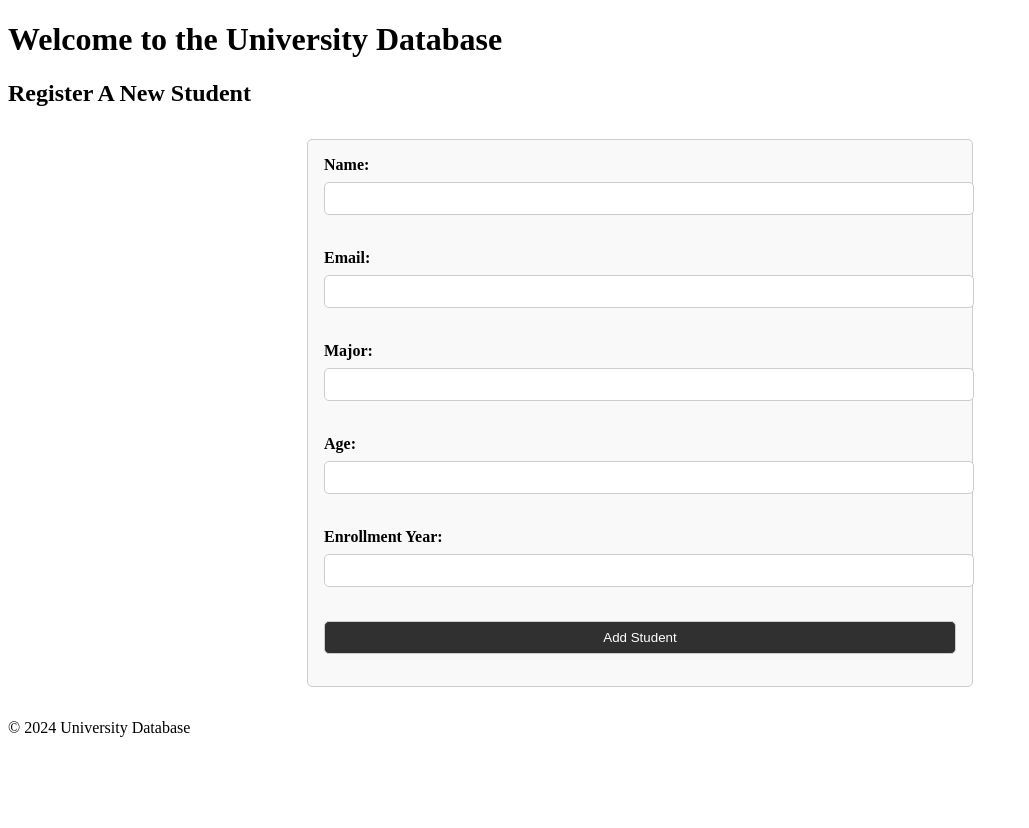
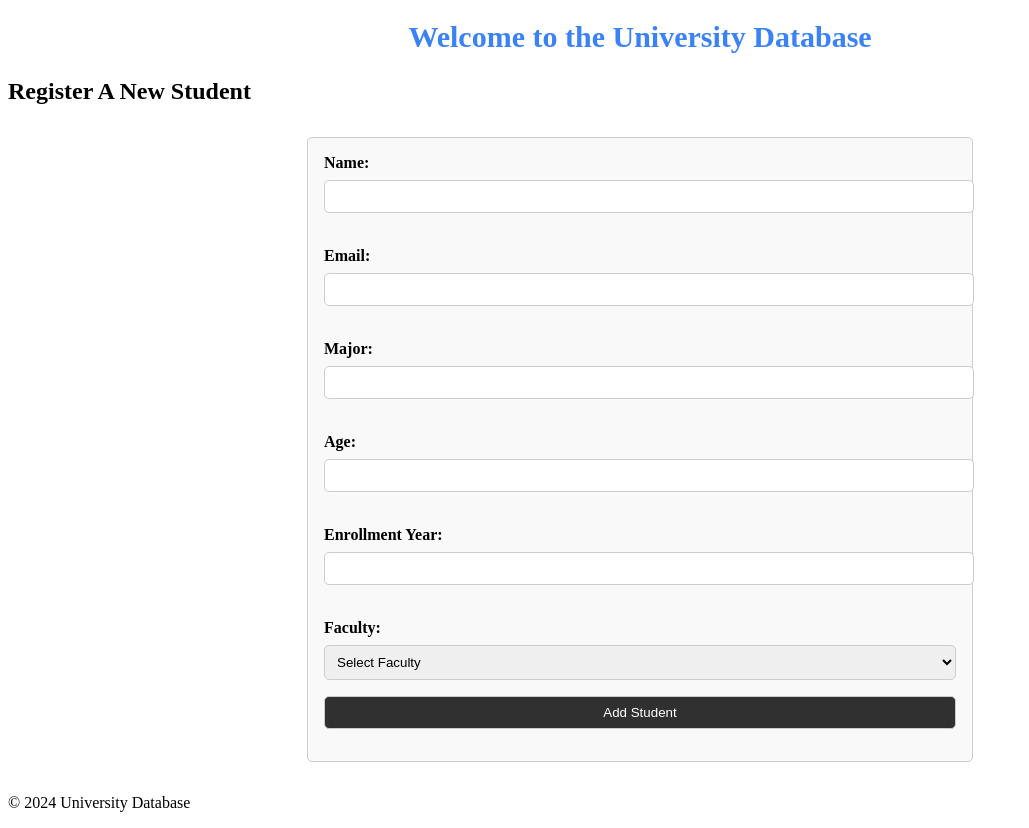
Before and after one commit to Ebrahim-Ramadan/dbms, a Flask app: page /register_student in a window 1280 px wide. Shown: the whole page, without its empty margins (0-1029 px from the left). Before the commit the page ends 737 px from the top, so only its background shows below. Run offline with Flask 3, Linux system fonts and the light colour scheme; data that the repository does not hold is empty.

Commit message:
added facultites and professors with relations and junction table

```diff
--- a/app.py
+++ b/app.py
@@ -23,7 +23,13 @@ def index():
 
 @app.route('/register_student')
 def register_student():
-    return render_template('register_student.html')
+    conn = get_db_connection()
+    cursor = conn.cursor()
+    # Fetch faculties
+    cursor.execute('SELECT faculty_id, name FROM faculty')
+    faculties = [{'id': row[0], 'name': row[1]} for row in cursor.fetchall()]
+    conn.close()
+    return render_template('register_student.html', faculties=faculties)
 
 @app.route('/students', methods=['GET'])
 def get_students():
@@ -33,8 +39,11 @@ def get_students():
 
     conn = get_db_connection()
     cursor = conn.cursor()
-    cursor.execute('SELECT student_id, enrollment_year, name, major , age, gpa, email FROM students')
-    students = [{'id': row[0], 'enrollment_year': row[1], 'name': row[2], 'major': row[3], 'age': row[4], 'gpa': row[5], 'email': row[6]} for row in cursor.fetchall()]
+    cursor.execute('SELECT student_id, enrollment_year, name, major , age, gpa, email, faculty_id FROM students')
+    students = [{'id': row[0], 'enrollment_year': row[1], 'name': row[2], 'major': row[3], 'age': row[4], 'gpa': row[5], 'email': row[6], 'faculty_id': row[7]} for row in cursor.fetchall()]
+
+
+
     conn.close()
     return render_template('students.html', students=students, admingusername = ADMIN_USERNAME)
 
@@ -47,16 +56,60 @@ def add_student():
     data = request.form
     age = int(data['age'].strip()) if data['age'].strip() else None
     enrollment_year = int(data['enrollment_year'].strip()) if data['enrollment_year'].strip() else None
+    faculty_id = int(data['faculty_id'].strip()) if data['faculty_id'].strip() else None
 
     conn = get_db_connection()
     cursor = conn.cursor()
     cursor.execute(
-            'INSERT INTO students (name, major, age, enrollment_year, email) VALUES (?, ?, ?, ?, ?)',
-            (data['name'], data['major'], age, enrollment_year, data['email'].strip())
+            'INSERT INTO students (name, major, age, enrollment_year, email, faculty_id) VALUES (?, ?, ?, ?, ?, ?)',
+            (data['name'], data['major'], age, enrollment_year, data['email'].strip(), faculty_id)
         )
     conn.commit()
     conn.close()
     return redirect('/students')
+
+@app.route('/students/faculty/<int:faculty_id>', methods=['GET'])
+def get_students_by_faculty(faculty_id):
+    # Check if the admin is logged in
+    if not session.get('logged_in'):
+        return redirect('/login')
+
+    conn = get_db_connection()
+    cursor = conn.cursor()
+
+    # Query to fetch students with the specified faculty_id and faculty name
+    cursor.execute('''
+        SELECT students.student_id, students.enrollment_year, students.name, students.major,
+               students.age, students.gpa, students.email, faculty.name
+        FROM students
+        JOIN faculty ON students.faculty_id = faculty.faculty_id
+        WHERE students.faculty_id = ?
+    ''', (faculty_id,))
+
+    students = [{
+        'id': row[0], 'enrollment_year': row[1], 'name': row[2], 'major': row[3], 'age': row[4],
+        'gpa': row[5], 'email': row[6], 'faculty_name': row[7]
+    } for row in cursor.fetchall()]
+
+
+        # Query to fetch professors for the given faculty_id
+    cursor.execute('''
+        SELECT professor.professor_id, professor.name, professor.email, professor.nationalID
+        FROM professor
+        JOIN professor_faculty ON professor.professor_id = professor_faculty.professor_id
+        WHERE professor_faculty.faculty_id = ?
+    ''', (faculty_id,))
+
+    professors = [{
+        'id': row[0], 'name': row[1], 'email': row[2], 'nationalID': row[3]
+    } for row in cursor.fetchall()]
+
+    conn.close()
+
+    # Render the template with the students and faculty name
+    return render_template('students_by_faculty.html', students=students, professors=professors, faculty_name=students[0]['faculty_name'] if students else 'Unknown Faculty', faculty_id=faculty_id, admingusername=ADMIN_USERNAME)
+
+
 
 
 @app.route('/students/delete/<int:id>', methods=['GET'])
@@ -218,5 +271,7 @@ def assign_internship_form():
     conn.close()
     return render_template('assign_internship.html', students=students)
 
+
+
 if __name__ == '__main__':
     app.run(debug=True)
--- /dev/null
+++ b/static/faculty.css
@@ -0,0 +1,64 @@
+/* Container styling */
+.container {
+    max-width: 100%;
+    margin-left: auto;
+    margin-right: auto;
+    padding: 1.5rem;
+}
+
+/* Heading styling */
+h1 {
+    font-size: 1.875rem;
+    font-weight: 600;
+    text-align: center;
+    color: #3b82f6; /* Tailwind's blue-600 */
+    margin-bottom: 1.5rem;
+}
+
+/* Table container styling */
+.overflow-x-auto {
+    overflow-x: auto;
+    box-shadow: 0 4px 6px rgba(0, 0, 0, 0.1);
+    border-radius: 0.375rem; /* Tailwind's rounded-lg */
+}
+
+/* Table styling */
+table {
+    width: 100%;
+    background-color: white;
+    border-collapse: collapse;
+}
+
+th, td {
+    padding: 0.5rem 1rem;
+    text-align: left;
+}
+
+/* Table header styling */
+thead {
+    background-color: #3b82f6; /* Tailwind's blue-500 */
+    color: white;
+}
+
+thead th {
+    padding-left: 1rem;
+    padding-right: 1rem;
+}
+
+/* Table row hover effect */
+tbody tr:hover {
+    background-color: #f3f4f6; /* Tailwind's gray-100 */
+}
+
+tbody td {
+    padding-left: 1rem;
+    padding-right: 1rem;
+}
+
+/* Empty data message */
+.empty-message {
+    text-align: center;
+    color: #6b7280; /* Tailwind's gray-500 */
+    padding: 0.5rem 1rem;
+    colspan: 7;
+}
--- a/static/style.css
+++ b/static/style.css
@@ -18,7 +18,7 @@ form label {
     font-weight: bold;
 }
 
-form input, form button {
+form input, form button , form select{
     width: 100%;
     padding: 0.5rem;
     margin-bottom: 1rem;
--- a/templates/base.html
+++ b/templates/base.html
@@ -5,6 +5,8 @@
     <meta name="viewport" content="width=device-width, initial-scale=1.0">
     <title>{% block title %}Flask App{% endblock %}</title>
     <link rel="stylesheet" href="/static/style.css">
+<link rel="stylesheet" href="/static/faculty.css">
+
 </head>
 <body>
     <header>
--- a/templates/register_student.html
+++ b/templates/register_student.html
@@ -18,6 +18,14 @@
     <label for="enrollment_year">Enrollment Year:</label>
     <input type="number" id="enrollment_year" name="enrollment_year" required><br><br>
 
+     <!-- Faculty Select Dropdown -->
+    <label for="faculty_id">Faculty:</label>
+    <select name="faculty_id" required>
+        <option value="">Select Faculty</option>
+        {% for faculty in faculties %}
+            <option value="{{ faculty.id }}">{{ faculty.name }}</option>
+        {% endfor %}
+    </select>
 
     <button type="submit">Add Student</button>
 </form>
--- a/templates/students.html
+++ b/templates/students.html
@@ -35,6 +35,7 @@
             <th>Major</th>
             <th>Age</th>
             <th>GPA</th>
+            <th>faculty_id</th>
             <th></th>
             <th></th>
         </tr>
@@ -48,6 +49,11 @@
             <td>{{ student['major'] }}</td>
             <td>{{ student['age'] }}</td>
             <td>{{ student['gpa'] }}</td>
+            <td>
+                <a href="/students/faculty/{{ student['faculty_id'] }}" style="background-color: rgb(54, 54, 229); color: white; padding: 5px; border-radius: 100%; font-weight: bolder; font-size: large;">
+                    {{ student['faculty_id'] }}
+                </a>
+            </td>
             <td>
                 <a href="{{ url_for('delete_student', id=student['id']) }}" onclick="return confirm('Are you sure you want to delete this student?')">
                     <svg
```
Also changed, not shown: templates/students_by_faculty.html (added, +81 -0 lines), erd.webp (added), 1 other file.
